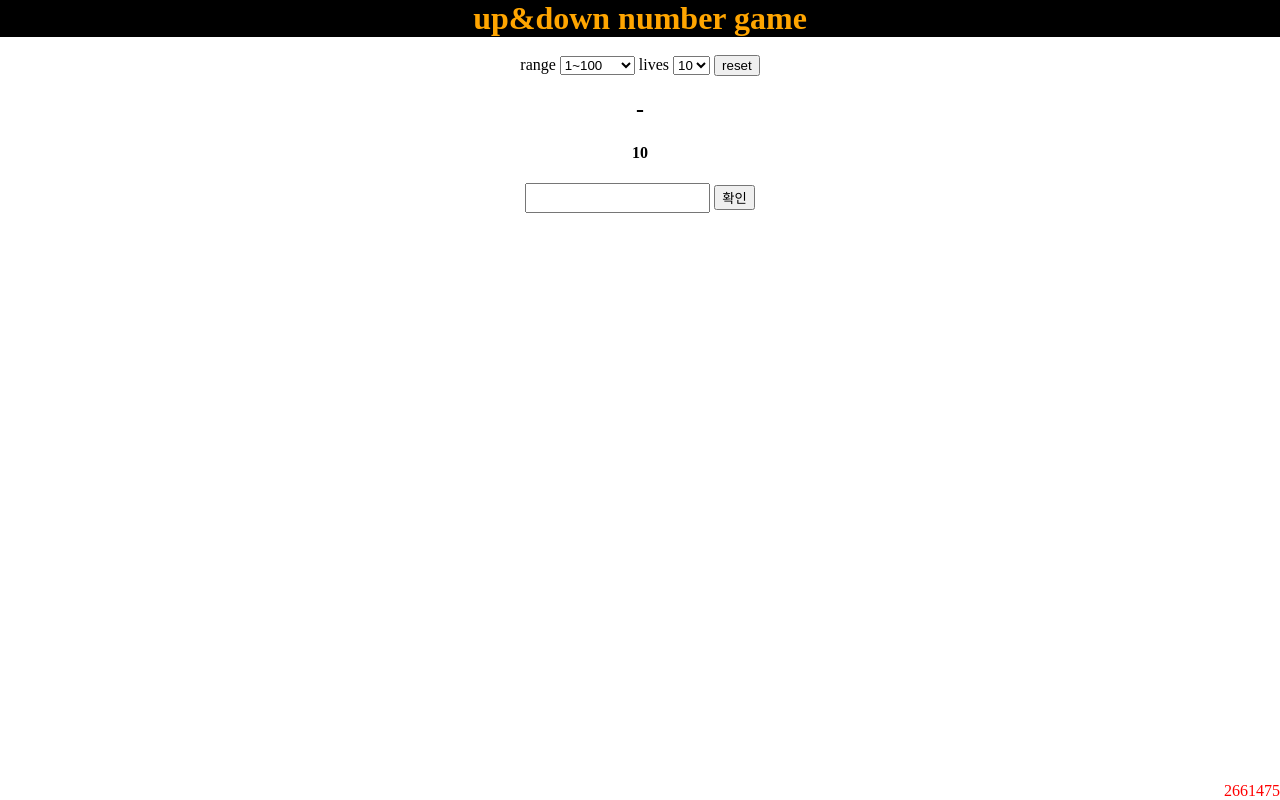
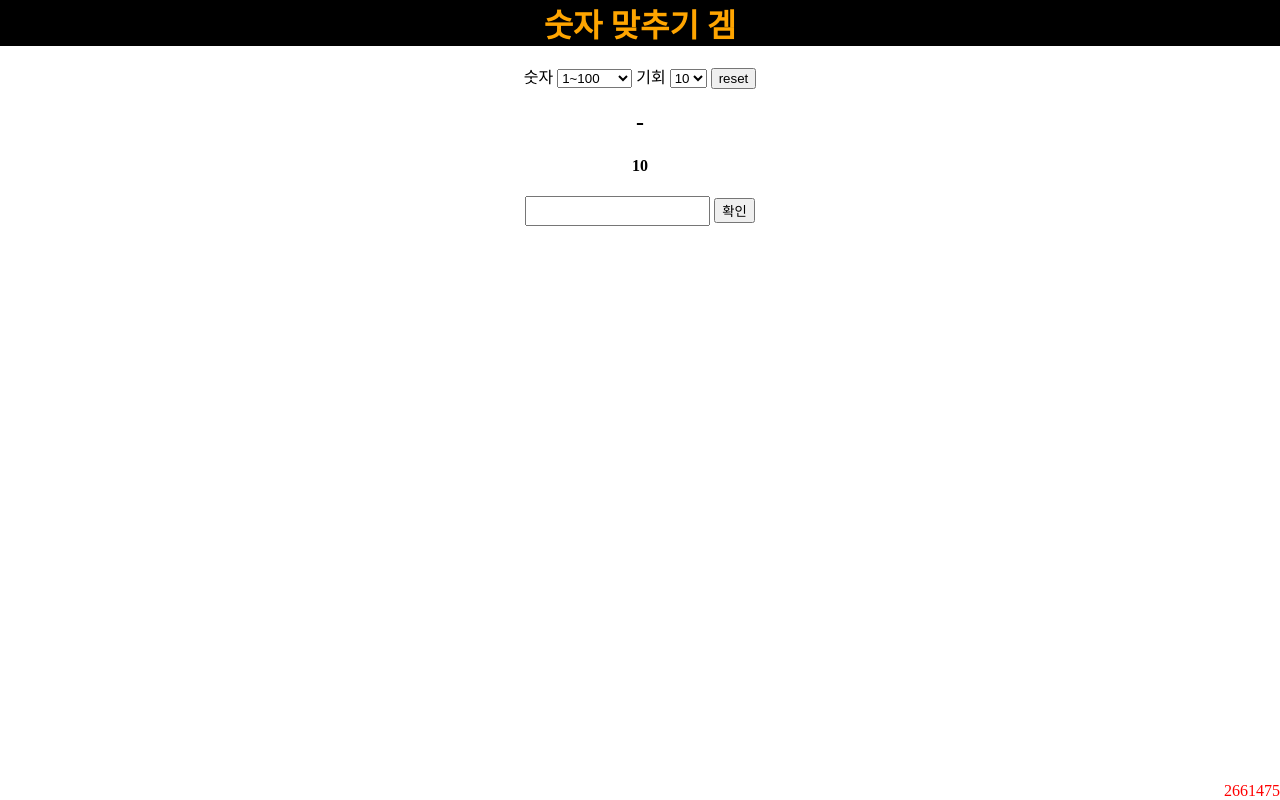
Before and after one commit to ydk912/numberupdown, a plain HTML site: page nud.html in a window 1280 px wide. Drawn offline with Linux system fonts and the light colour scheme.

Commit message:
Update nud.html

```diff
--- a/nud.html
+++ b/nud.html
@@ -2,7 +2,7 @@
 <head>
 <meta charset="utf-8">
 <title>
-	up&down game
+	업다운 겜
 </title>
 </head>
 <style>
@@ -65,10 +65,10 @@ padding:0px;
 	}
 </style>
 <body>
-	<h1 class="s">up&down number game</h1>
+	<h1 class="s">숫자 맞추기 겜</h1>
 	<br>
 	<div>
-	<span>range</span>
+	<span>숫자</span>
 	<select id="ran">
 		<option>
 			1~100
@@ -80,7 +80,7 @@ padding:0px;
 			1~10000
 		</option>
 	</select>
-	<span>lives</span>
+	<span>기회</span>
 	<select id="chan">
 		<option>
 			10
```
